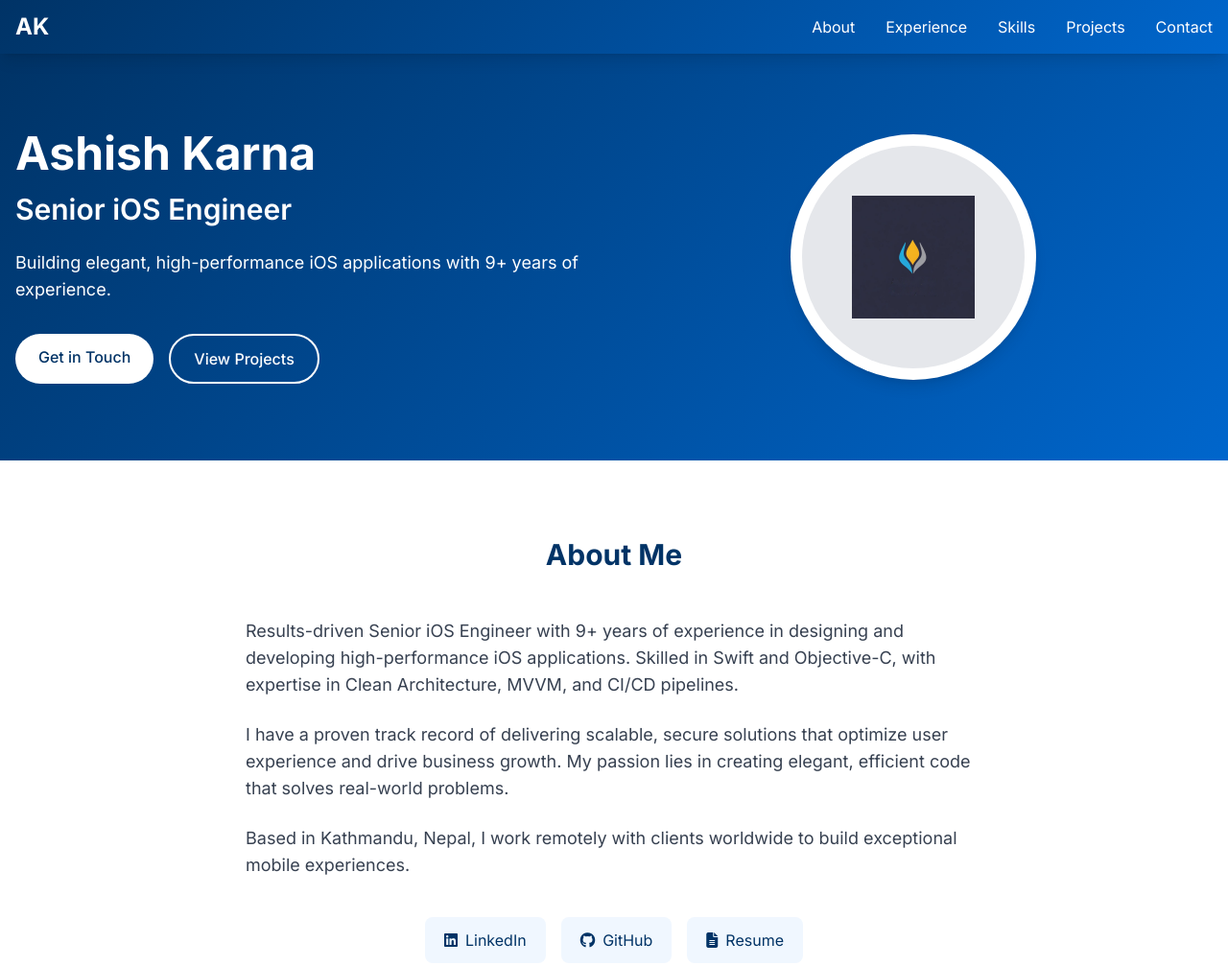
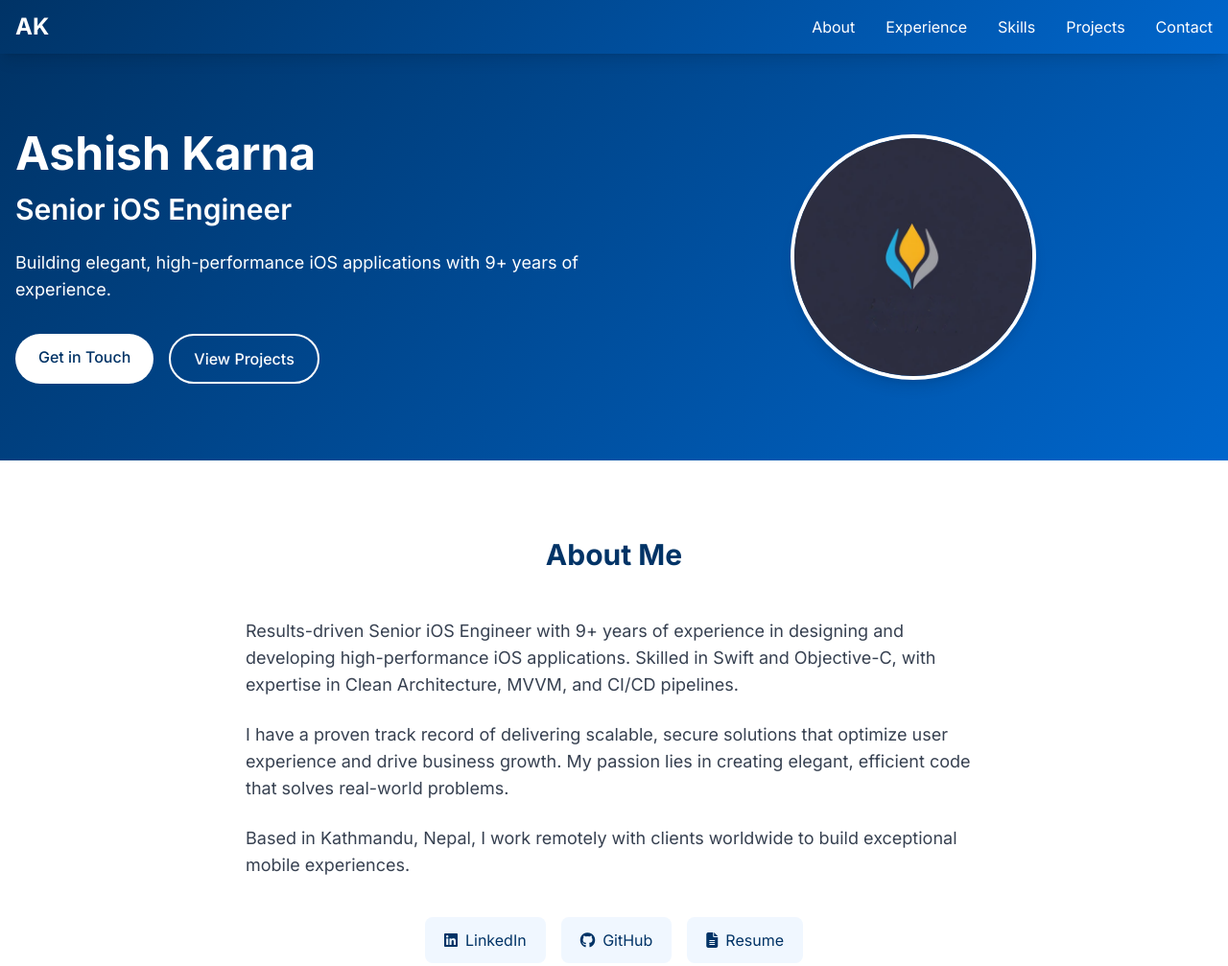
Before and after one commit to ashishkarna7/ashishkarna.github.io, a plain HTML site: page index.html in a window 1280 px wide. Shown: the top 1007 px of the page at 96% size. Drawn offline with nearby package versions, Linux system fonts and the light colour scheme.

Commit message:
Update index.html

```diff
--- a/index.html
+++ b/index.html
@@ -120,11 +120,11 @@
                 </div>
             </div>
             <div class="md:w-1/2 flex justify-center">
-                <div class="w-64 h-64 rounded-full bg-white p-3 shadow-lg">
-                    <div class="w-full h-full rounded-full overflow-hidden bg-gray-200 flex items-center justify-center">
-                        <img src="Untitled design.png" alt="Profile Logo" class="w-32 h-32 object-contain" />
-                    </div>
-                </div>
+      <div class="md:w-1/2 flex justify-center">
+            <div class="w-64 h-64 rounded-full overflow-hidden shadow-lg border-4 border-white">
+                <img src="Untitled design.png" alt="Profile Logo" class="w-full h-full object-cover" />
+            </div>
+        </div>
             </div>
         </div>
     </header>
```
